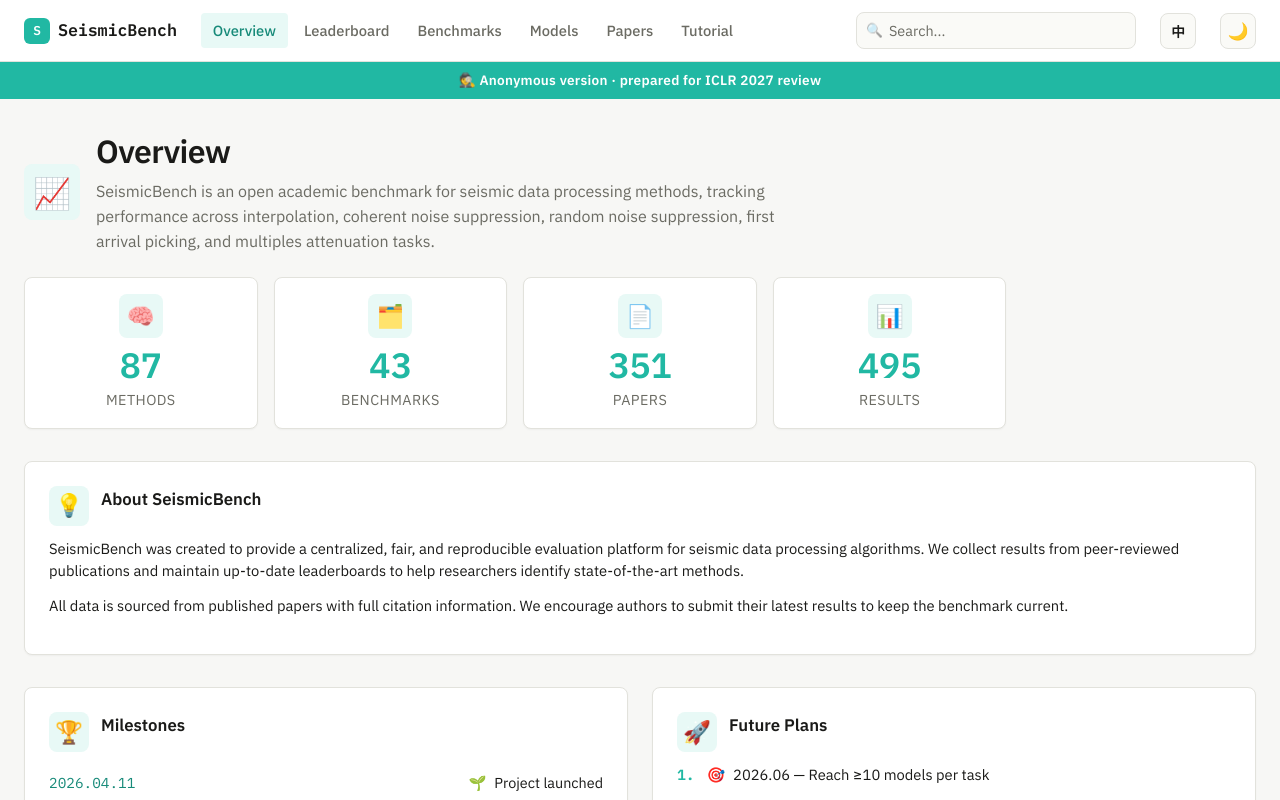
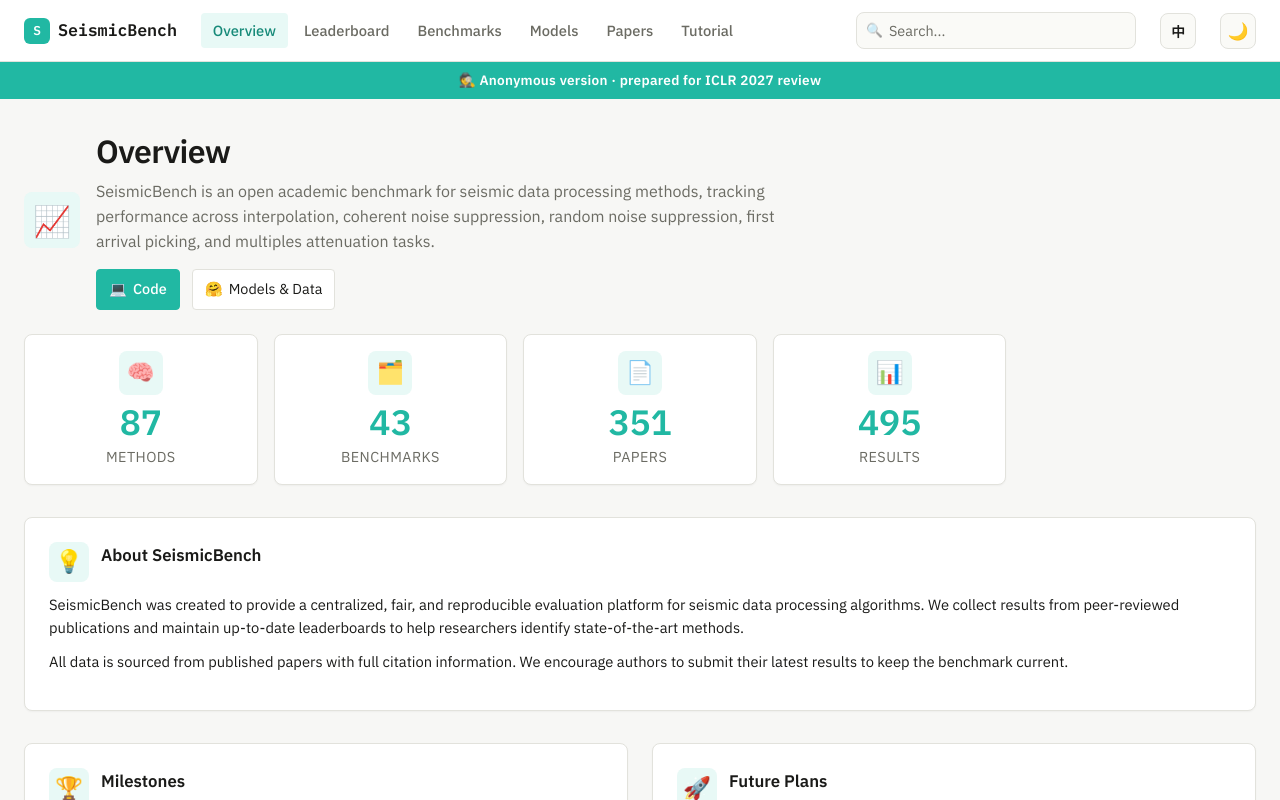
Before and after one commit to SeismicProcessingBenchmark/SPBench, a React (Vite) app: page /#/overview in a window 1280 px wide. Shown: the top 800 px of the page. Built offline with nearby package versions, Linux system fonts and the light colour scheme.

Commit message:
feat: Overview 页加入代码与模型仓库链接按钮

```diff
--- a/src/i18n/index.ts
+++ b/src/i18n/index.ts
@@ -31,6 +31,8 @@
       statsBenchmarks: 'Benchmarks',
       statsPapers: 'Papers',
       statsResults: 'Results',
+      codeLink: 'Code',
+      modelLink: 'Models & Data',
     },
     leaderboard: {
       title: 'Leaderboard',
@@ -155,6 +157,8 @@
       statsBenchmarks: '基准测试数',
       statsPapers: '论文数',
       statsResults: '结果数',
+      codeLink: '代码',
+      modelLink: '模型与数据',
     },
     leaderboard: {
       title: '排行榜',
--- a/src/pages/OverviewPage.tsx
+++ b/src/pages/OverviewPage.tsx
@@ -34,6 +34,14 @@
         <div>
           <h1>{t.overview.title}</h1>
           <p className="lede">{t.overview.subtitle}</p>
+          <div style={{ display: 'flex', gap: 'var(--space-3)', marginTop: 'var(--space-4)', flexWrap: 'wrap' }}>
+            <a className="btn btn-primary btn-icon" href="https://github.com/SeismicProcessingBenchmark/SPBench-Code" target="_blank" rel="noopener noreferrer">
+              <span aria-hidden="true">💻</span> {t.overview.codeLink}
+            </a>
+            <a className="btn btn-icon" href="https://huggingface.co/SPBench/SPBench-Model" target="_blank" rel="noopener noreferrer">
+              <span aria-hidden="true">🤗</span> {t.overview.modelLink}
+            </a>
+          </div>
         </div>
       </div>
 
```
